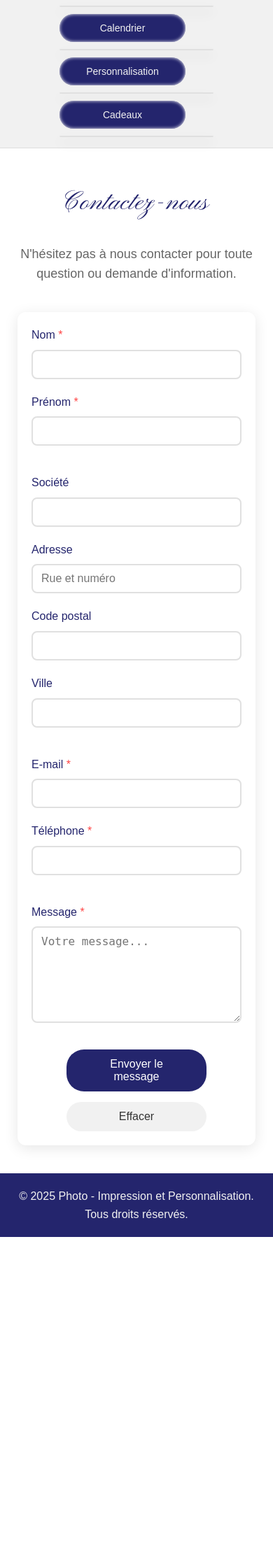
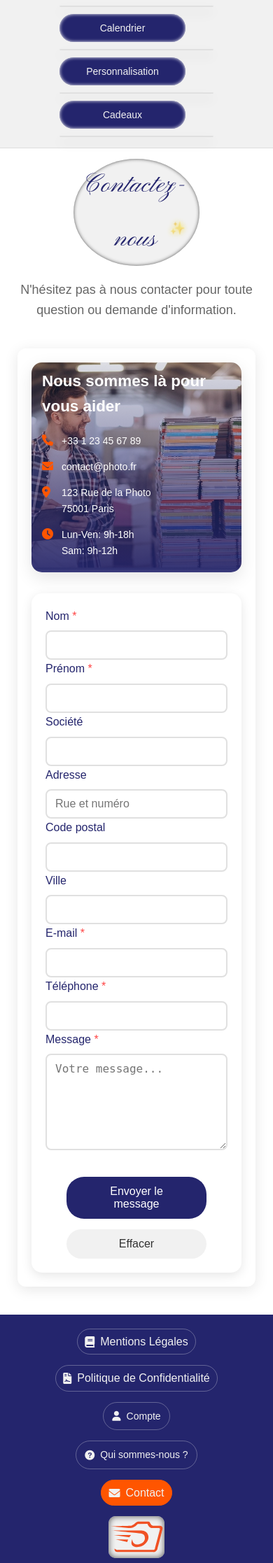
Before and after one commit to Christophe335/photo, a PHP site: page /formulaires/contact.php in a window 390 px wide. Shown: the part 389-2623 px from the top of the page at 70% size. Before the commit the page ends 2157 px from the top, so only its background shows below. Run offline with PHP 8.4, Linux system fonts and the light colour scheme.

Commit message:
Restructure contact page with two-column layout - image left, form right with responsive design

```diff
--- a/css/style.css
+++ b/css/style.css
@@ -217,7 +217,7 @@ body.nav-fixed {
 .top-banner-content {
   display: flex;
   align-items: center;
-  justify-content: space-between;
+  justify-content: space-around;
   width: 100%;
   height: 100%;
 }
@@ -292,12 +292,12 @@ body.nav-fixed {
   background: rgba(255, 255, 255, 0.2);
 }
 
-/* Bouton Compte */
+/* Boutons */
 .btn-account {
   display: flex;
   align-items: center;
   gap: 8px;
-  padding: 10px 15px;
+  padding: 5px 10px;
   background: transparent;
   border: 1px solid rgba(241, 241, 241, 0.3);
   color: #f1f1f1;
@@ -309,6 +309,44 @@ body.nav-fixed {
 
 .btn-account:hover {
   background: rgba(255, 255, 255, 0.1);
+}
+
+.btn-footer {
+  display: flex;
+  align-items: center;
+  gap: 8px;
+  padding: 5px 10px;
+  background: transparent;
+  border: 1px solid #f1f1f14d;
+  color: #f1f1f1;
+  border-radius: 25px;
+  cursor: pointer;
+  transition: all 0.3s ease;
+  text-decoration: none;
+}
+
+.btn-footer:hover {
+  background: #ffffff;
+  color: #24256d;
+}
+
+.btn-contact {
+  display: flex;
+  align-items: center;
+  gap: 8px;
+  padding: 5px 10px;
+  background: #ff5500;
+  border: 1px solid #ff5500;
+  color: #f1f1f1;
+  border-radius: 25px;
+  cursor: pointer;
+  transition: all 0.3s ease;
+  text-decoration: none;
+}
+
+.btn-contact:hover {
+  background: #ffffff;
+  color: #ff5500;
 }
 
 /* Panier */
@@ -471,7 +509,6 @@ body.nav-fixed {
 
 /* Formulaire de contact */
 .contact-container {
-  max-width: 800px;
   margin: 0 auto;
   background: white;
   padding: 40px;
@@ -482,12 +519,10 @@ body.nav-fixed {
 .contact-form .form-row {
   display: flex;
   gap: 20px;
-  margin-bottom: 20px;
 }
 
 .contact-form .form-group {
   flex: 1;
-  margin-bottom: 20px;
 }
 
 .contact-form label {
@@ -504,7 +539,7 @@ body.nav-fixed {
 .contact-form input,
 .contact-form textarea {
   width: 100%;
-  padding: 12px 16px;
+  padding: 6px 10px;
   border: 2px solid #e0e0e0;
   border-radius: 8px;
   font-size: 16px;
@@ -1047,3 +1082,94 @@ body.nav-fixed {
   color: white;
   transform: translateY(-2px);
 }
+
+/* Styles pour la page de contact */
+.contact-container {
+  display: grid;
+  grid-template-columns: 1fr 1fr;
+  gap: 40px;
+  margin-top: 40px;
+}
+
+/* Section image à gauche */
+.contact-image-section {
+  position: relative;
+}
+
+.contact-image-wrapper {
+  position: relative;
+  border-radius: 15px;
+  overflow: hidden;
+  box-shadow: 0 8px 25px rgba(0, 0, 0, 0.1);
+}
+
+.contact-image {
+  width: 100%;
+  height: 500px;
+  object-fit: cover;
+  display: block;
+}
+
+.contact-info-overlay {
+  position: absolute;
+  bottom: 0;
+  left: 0;
+  right: 0;
+  background: linear-gradient(to top, rgba(36, 37, 109, 0.9), transparent);
+  color: white;
+  padding: 30px 25px;
+}
+
+.contact-info-overlay h3 {
+  margin: 0 0 20px 0;
+  font-size: 1.4em;
+  font-weight: bold;
+}
+
+.contact-details {
+  display: flex;
+  flex-direction: column;
+  gap: 15px;
+}
+
+.contact-item {
+  display: flex;
+  align-items: flex-start;
+  gap: 12px;
+  font-size: 14px;
+}
+
+.contact-item i {
+  color: #ff5500;
+  font-size: 16px;
+  margin-top: 2px;
+  min-width: 16px;
+}
+
+/* Section formulaire à droite */
+.contact-form-section {
+  background: white;
+  border-radius: 15px;
+  padding: 30px;
+  box-shadow: 0 4px 15px rgba(0, 0, 0, 0.1);
+}
+
+/* Responsive pour mobile */
+@media (max-width: 768px) {
+  .contact-container {
+    grid-template-columns: 1fr;
+    gap: 30px;
+  }
+
+  .contact-image {
+    height: 300px;
+  }
+
+  .contact-info-overlay {
+    padding: 20px 15px;
+  }
+
+  .contact-form-section {
+    padding: 20px;
+  }
+}
--- a/formulaires/contact.php
+++ b/formulaires/contact.php
@@ -2,10 +2,40 @@
 
 <main class="cadre">
     <div class="container">
-        <h1 class="title-h1">Contactez-nous</h1>
+        <h1 class="title-h1 bull">Contactez-nous</h1>
         <p class="subtitle">N'hésitez pas à nous contacter pour toute question ou demande d'information.</p>
 
         <div class="contact-container">
+            <!-- Section image à gauche -->
+            <div class="contact-image-section">
+                <div class="contact-image-wrapper">
+                    <img src="../images/logo-icon/homme-avec-du-papier-1.webp" alt="Contactez-nous" class="contact-image">
+                    <div class="contact-info-overlay">
+                        <h3>Nous sommes là pour vous aider</h3>
+                        <div class="contact-details">
+                            <div class="contact-item">
+                                <i class="fas fa-phone"></i>
+                                <span>+33 1 23 45 67 89</span>
+                            </div>
+                            <div class="contact-item">
+                                <i class="fas fa-envelope"></i>
+                                <span>contact@photo.fr</span>
+                            </div>
+                            <div class="contact-item">
+                                <i class="fas fa-map-marker-alt"></i>
+                                <span>123 Rue de la Photo<br>75001 Paris</span>
+                            </div>
+                            <div class="contact-item">
+                                <i class="fas fa-clock"></i>
+                                <span>Lun-Ven: 9h-18h<br>Sam: 9h-12h</span>
+                            </div>
+                        </div>
+                    </div>
+                </div>
+            </div>
+
+            <!-- Section formulaire à droite -->
+            <div class="contact-form-section">
                 <form class="contact-form" action="../includes/process-contact.php" method="POST">
                     <div class="form-row">
                         <div class="form-group">
@@ -62,6 +92,7 @@
                 </form>
             </div>
         </div>
+    </div>
 </main>
 
 <?php include '../includes/footer.php'; ?>
--- a/includes/footer.php
+++ b/includes/footer.php
@@ -1,4 +1,48 @@
     <footer style="background-color: #24256d; color: #f1f1f1; padding: 20px 0; text-align: center; margin-top: auto;">
+        <div class="top-banner-content">
+
+        <!-- Liens légaux -->
+            <div class="account-btn">
+                <a href="../mentions.php" class="btn-footer">
+                    <i class="fa-solid fa-book"></i>
+                    <span>Mentions Légales</span>
+                </a>
+            </div>
+            <div class="account-btn">
+                <a href="../politique.php" class="btn-footer">
+                    <i class="fa-solid fa-file-contract"></i>
+                    <span>Politique de Confidentialité</span>
+                </a>
+            </div>
+            <div class="account-btn">
+                <a href="../compte.php" class="btn-account">
+                    <i class="fas fa-user"></i>
+                    <span>Compte</span>
+                </a>
+            </div>
+            <!-- Bouton Compte -->
+            <div class="account-btn">
+                <a href="../formulaires/voir-compte.php" class="btn-account">
+                    <i class="fas fa-circle-question"></i>
+                    <span>Qui sommes-nous ?</span>
+                </a>
+            </div>
+            <!-- Bouton Contact -->
+            <div class="account-btn">
+                <a href="../formulaires/contact.php" class="btn-contact">
+                    <i class="fa-solid fa-envelope"></i>
+                    <span>Contact</span>
+                </a>
+            </div>
+            <!-- Logo -->
+            <div class="logo">
+                <a href="../index.php">
+                    <img src="../images/logo-icon/logo.svg" alt="Logo" class="logo-img">
+                </a>
+            </div>
+
+                    </div>
+                </div>
         <div class="container">
             <p>&copy; 2025 Photo - Impression et Personnalisation. Tous droits réservés.</p>
         </div>
```
Also changed, not shown: images/logo-icon/homme-avec-du-papier-1.png (added), images/logo-icon/homme-avec-du-papier-1.webp (added), mentions.php (added), politique.php (added). Lines whose indentation alone changed are shown as unchanged.
